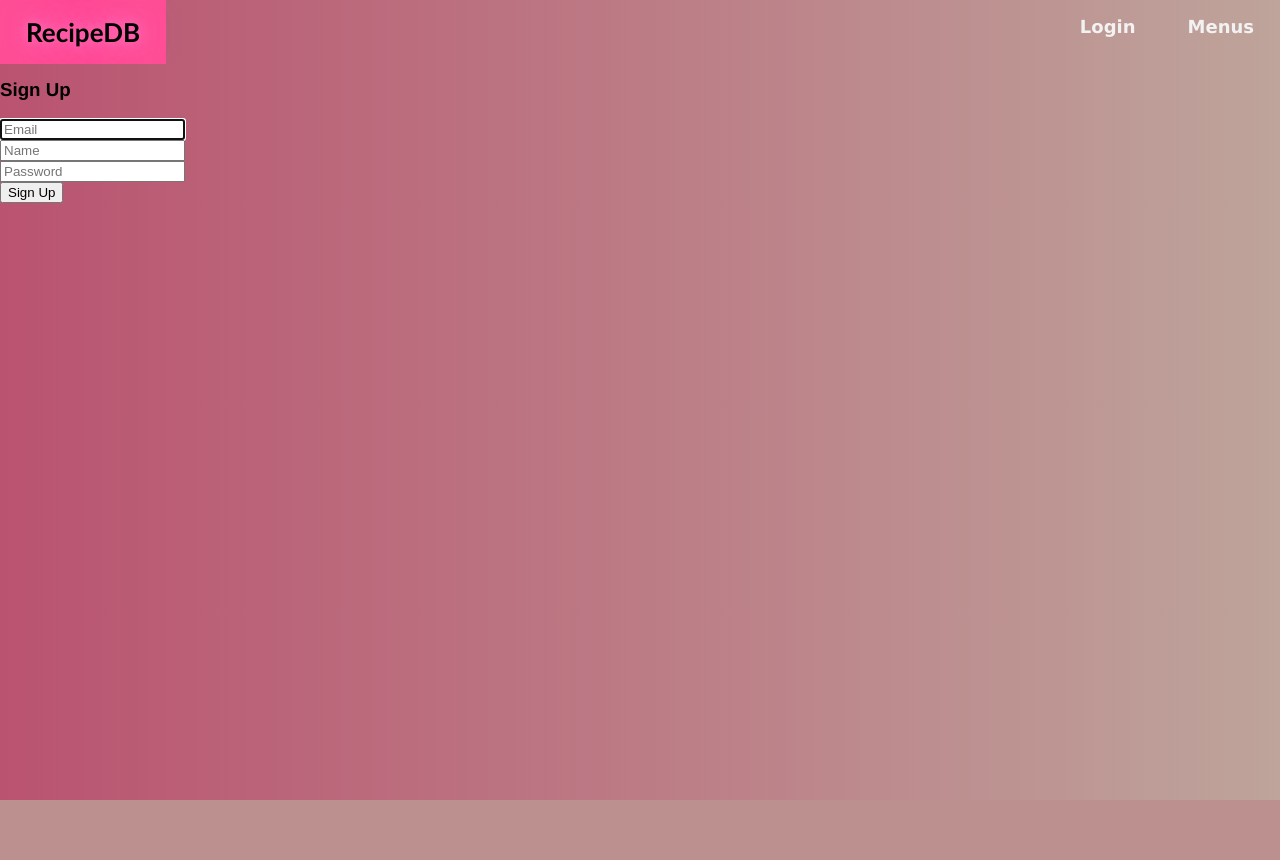
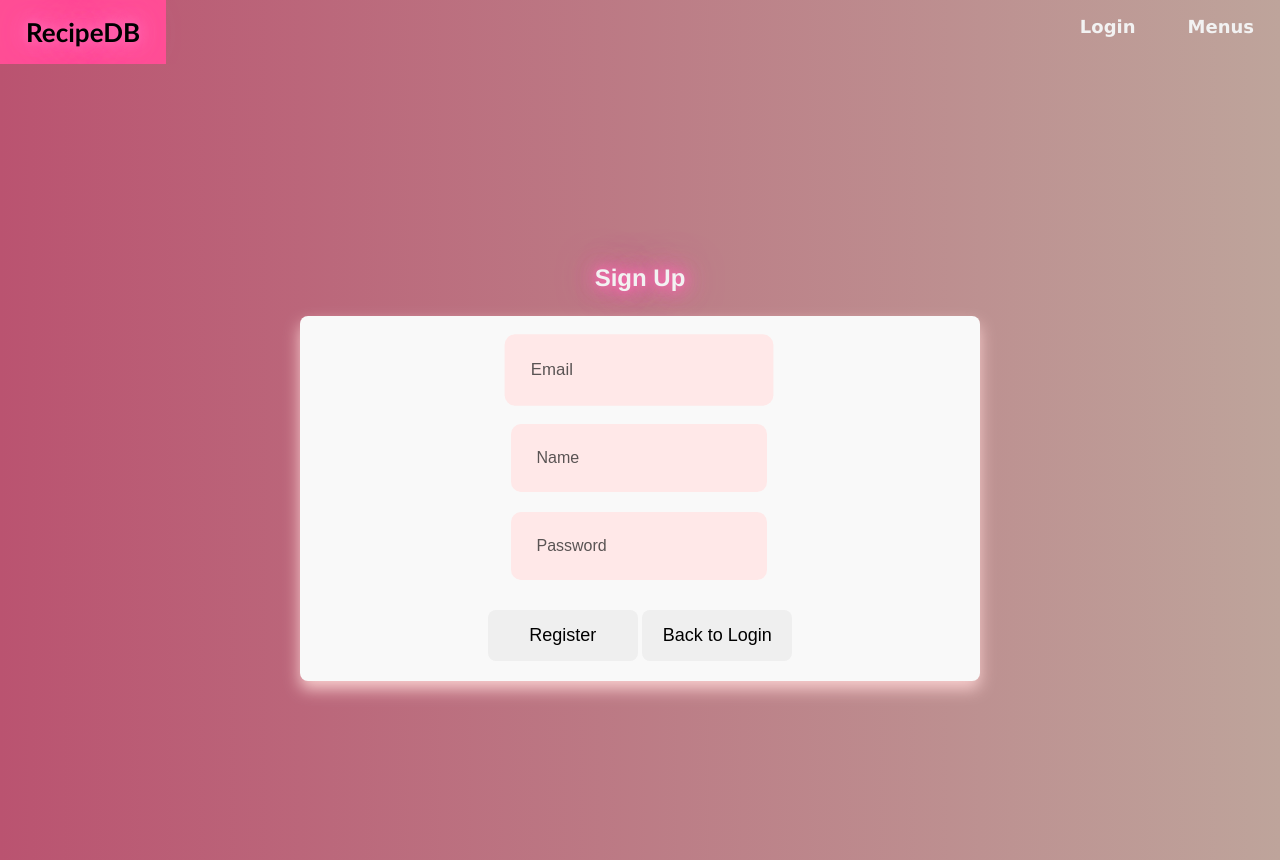
Before and after one commit to JaimeGOTU/recipeDB, a Flask app: page /signup in a window 1280 px wide. Before the commit the page ends 800 px from the top, so only its background shows below. Run offline with Flask 3, Linux system fonts and the light colour scheme; some web fonts are replaced.

Commit message:
login and signup page fixed

```diff
--- a/static/style.css
+++ b/static/style.css
@@ -131,30 +131,6 @@ tr:hover {
     }
 }
 
-/*@media screen and (max-width: 600px) {
-    .topnav a {
-        display: none;
-    }
-    .topnav a.icon {
-        float: right;
-        display: block;
-    }
-    .topnav.responsive {
-        position: relative;
-    }
-    .topnav.responsive .icon {
-        position: absolute;
-        right: 0;
-        top: 0;
-    }
-    .topnav.responsive a {
-        float: none;
-        display: block;
-        text-align: left;
-    }
-} */
-
-
 .large-text {
     font-size: 1.6em;  /* smaller text */
 }
@@ -164,10 +140,96 @@ tr:hover {
 
 }
 
-
 .center-table {
     display: flex;
     justify-content: center;
     align-items: center;
     height: 100vh;  /* take up the full viewport height */
 }
+
+.login-container {
+    display: flex;
+    flex-direction: column;
+    justify-content: center;
+    align-items: center;
+    height: 100vh;
+    animation: fadeIn 2s;
+}
+
+.logtitle {
+    color: #f2f2f2;
+    font-size: 24px;
+    text-shadow: 0 0 10px #ff69b4, 0 0 20px #ff69b4, 0 0 30px #ff69b4, 0 0 40px #ff69b4;
+    animation: bounce 2s;
+}
+
+.box {
+    background-color: #f9f9f9;
+    padding: 20px;
+    border-radius: 8px;
+    box-shadow: 0px 8px 16px 0px rgb(248, 205, 205);
+    width: 50%;
+    display: flex;
+    flex-direction: column;
+    align-items: center;
+}
+
+.field {
+    display: flex;
+    font-size: 16px;
+    flex-direction: column;
+    align-items: center;
+}
+
+.input {
+    width: 80%; /* Make the input boxes wider */
+    padding: 25px;
+    border: none;
+    outline: none;
+    background: #ffe8e8;
+    color: #000000;
+    border-radius: 10px;
+    font-size: 16px;
+    margin-bottom: 20px;
+    transition: transform 0.3s ease;
+    margin-left: auto; /* Align the input boxes to the center */
+    margin-right: auto; /* Align the input boxes to the center */
+}
+
+.input:focus {
+    transform: scale(1.05);
+}
+
+.input::placeholder {
+    color: #5a5454;
+}
+
+.button {
+    margin-top: 10px;
+    width: 150px; /* Fixed width */
+    padding: 15px;
+    font-size: 18px; /* Larger font size */
+    text-align: center; /* Centered text */
+    border-radius: 8px;
+    border: black;
+    border-width: 1px;
+    display: inline-block;
+    transition: background-color 0.5s ease, transform 0.3s ease;
+}
+
+.button:hover {
+    background-color: #ff4e95;
+    transform: scale(1.05);
+}
+
+/* Add keyframes for the fadeIn and bounce animations */
+@keyframes fadeIn {
+    0% {opacity: 0;}
+    100% {opacity: 1;}
+}
+
+@keyframes bounce {
+    0%, 20%, 50%, 80%, 100% {transform: translateY(0);}
+    40% {transform: translateY(-30px);}
+    60% {transform: translateY(-15px);}
+}
--- a/templates/signup.html
+++ b/templates/signup.html
@@ -4,8 +4,8 @@
 
 <body>
     {% include "navbar.html" %}
-<div class="column is-4 is-offset-4">
-    <h3 class="title">Sign Up</h3>
+    <div class="login-container">
+        <h3 class="logtitle">Sign Up</h3>
         <div class="box">
             {% with messages = get_flashed_messages() %}
                 {% if messages %}
@@ -34,9 +34,16 @@
                 </div>
             </div>
 
-            <button class="button is-block is-info is-large is-fullwidth">Sign Up</button>
+            <button class="button is-block is-info is-large">Register</button>
+            <button id="back-button" class="button is-block is-info is-large">Back to Login</button>
         </form>
     </div>
 </div>
+<script>
+    document.getElementById("back-button").addEventListener("click", function(event){
+        event.preventDefault();
+        window.location.href = "/login";
+    });
+</script>
 </body>
 {% include "footer.html" %}
```
Also changed, not shown: templates/login.html (+10 -3 lines). Lines whose indentation alone changed are shown as unchanged.
